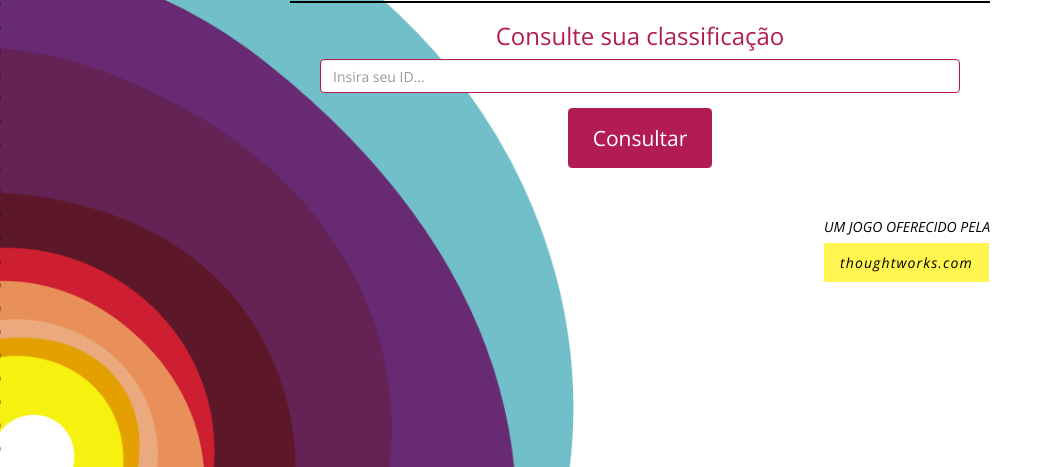
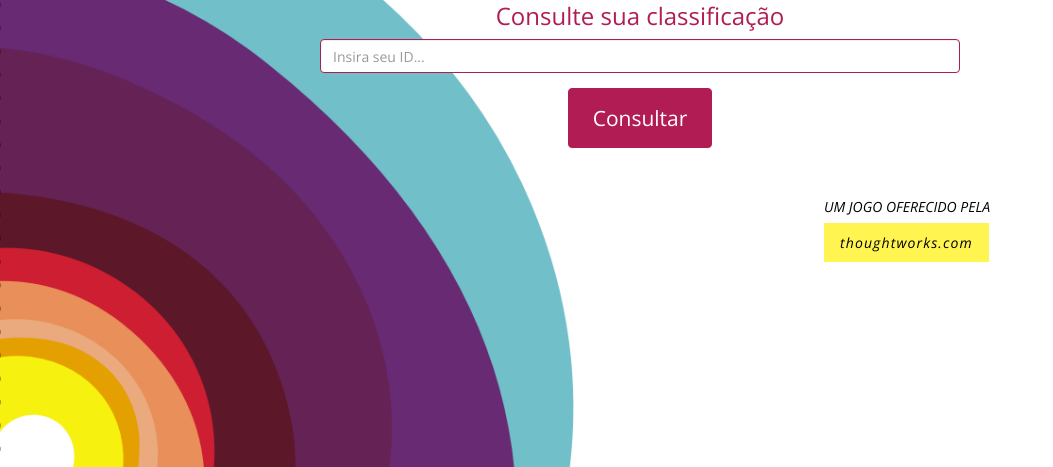
Before and after one commit to mfeitosa/tech-radar-trump, a website: page webapp/app/index.html in a window 1280 px wide. Shown: the part 333-800 px from the top of the page, without its empty margins (0-1053 px from the left). Drawn offline with nearby package versions, Linux system fonts and the light colour scheme; some packages are replaced by stand-ins of ours; files that its build step writes are made by us from their sources.

Commit message:
removido padding body

```diff
--- a/webapp/app/styles/main.css
+++ b/webapp/app/styles/main.css
@@ -5,11 +5,9 @@ html {
 /* Space out content a bit */
 body {
   font-family: "Open Sans" !important;
-  padding-top: 20px;
-  padding-bottom: 20px;
   background-image: url('/images/circle_bg.png');
   background-repeat: no-repeat;
-  background-size: 50%;
+  background-size: 50% auto;
   background-position: bottom left;
 }
 
```
